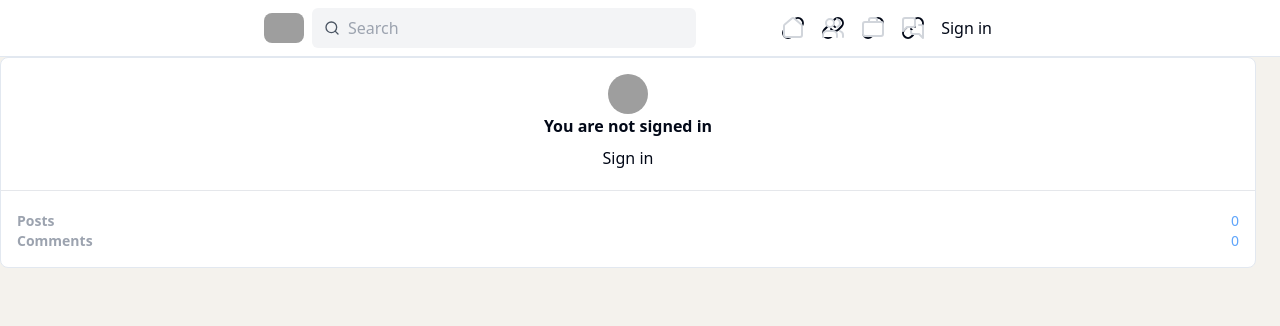
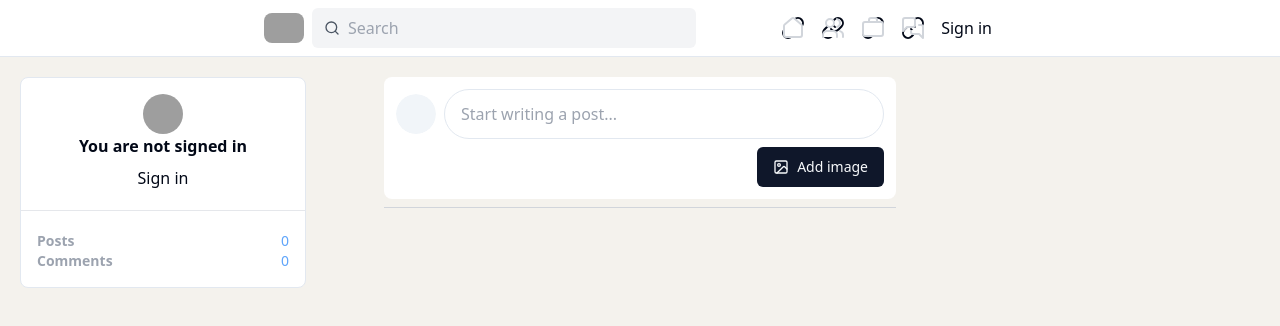
Before and after one commit to Christmp19/linkedin-clone, a Next.js app: page / in a window 1280 px wide. Shown: the top 326 px of the page. Built offline with nearby package versions, Linux system fonts and the light colour scheme; no server answers; grey boxes are pictures that could not be loaded.

Commit message:
Building the Post Form Component (1/2)

```diff
--- /dev/null
+++ b/actions/createPostAction.ts
@@ -0,0 +1 @@
+'use'
--- a/src/app/page.tsx
+++ b/src/app/page.tsx
@@ -1,23 +1,27 @@
+import PostForm from "@/components/PostForm";
 import UserInformation from "@/components/UserInformation";
 import Image from "next/image";
 
 export default function Home() {
   return (
-    <main className="grid">
-      <section>
+    <div className="grid grid-cols-8 mt-5 sm:px-5">
+      <section className="hidden md:inline md:col-span-2">
         {/* User information */}
         <UserInformation />
       </section>
 
-      <section>
-      {/* PostForm */}
+      <section className="col-span-full md:col-span-6 lg:col-span-4 lg:max-w-lg mx-auto w-full">
+
+        {/* PostForm */}
+        <PostForm />
+
       {/* PostFeed */}
       </section>
 
-      <section>
+      <section className="hidden lg:inline justify-center col-span-2">
       {/* Widget */}
       </section>
 
-    </main>
+    </div>
   );
 }
--- /dev/null
+++ b/src/components/PostForm.tsx
@@ -0,0 +1,113 @@
+'use client'
+import { useUser } from '@clerk/nextjs'
+import { Avatar, AvatarFallback, AvatarImage } from "./ui/avatar"
+import React, { useRef, useState } from 'react'
+import { Button } from './ui/button';
+import { ImageIcon, XIcon } from 'lucide-react';
+
+
+function PostForm() {
+    const ref = useRef<HTMLFormElement>(null);
+    const fileInputRef = useRef<HTMLInputElement>(null);
+    const { user } = useUser();
+    const [preview, setPreview] = useState<string | null>(null);
+
+    const handlePostAction = async (formData: FormData) => {
+        const formDataCopy = formData;
+        ref.current?.reset();
+
+        const text = formDataCopy.get('postInput') as string;
+
+        if (!text.trim()) {
+            throw new Error('Post input is required');
+        }
+
+        setPreview(null);
+
+        try {
+            await createPostAction(formDataCopy);
+        } catch (error) {
+            console.log('Error creating post: ', error);
+        }
+    };
+
+    const handleImageChange = (event: React.ChangeEvent<HTMLInputElement>) => {
+        const file = event.target.files?.[0];
+        if (file) {
+            setPreview(URL.createObjectURL(file));
+        }
+    };
+
+    return (
+        <div className='mb-2'>
+            <form ref={ref} action={formData => {
+                // Handle form submission with server action
+                handlePostAction(formData);
+
+                // Toast notification based on the promise above
+            }} className='p-3 bg-white rounded-lg'>
+                <div className='flex items-center space-x-2'>
+                    <Avatar>
+                        <AvatarImage src={user?.imageUrl} />
+                        <AvatarFallback>
+                            {user?.firstName?.charAt(0)}
+                            {user?.lastName?.charAt(0)}
+                        </AvatarFallback>
+                    </Avatar>
+
+                    <input
+                        type="text"
+                        name='postInput'
+                        placeholder='Start writing a post...'
+                        className='flex-1 outline-none rounded-full py-3 px-4 border'
+                    />
+
+                    <input
+                        ref={fileInputRef}
+                        type="file"
+                        name="image"
+                        accept='image/*'
+                        hidden
+                        onChange={handleImageChange}
+                    />
+                    <button type='submit' hidden>Post</button>
+                </div>
+
+                {/* Peview conditionnal check */}
+                {preview && (
+                    <div className='mt-3'>
+                        <img src={preview} alt="Preview" className='w-full object-cover' />
+                    </div>
+                )}
+
+
+                <div className='flex justify-end mt-2 space-x-2'>
+                    <Button
+                        type='button'
+                        onClick={() => fileInputRef.current?.click()
+                        }>
+                        <ImageIcon className='mr-2' size={16} color='currentColor' />
+                        {preview ? "Change" : "Add"} image
+                    </Button>
+
+                    {/* Add and remove preview button */}
+                    {preview && (
+                        <Button
+                            variant='outline'
+                            type='button'
+                            onClick={() =>
+                                setPreview(null)
+                            }>
+                        <XIcon className='mr-2' size={16} color='currentColor' />
+                        Remove image
+                    </Button>
+                    )}
+                </div>
+            </form>
+
+            <hr className='mt-2 border-gray-300'/>
+        </div>
+    )
+}
+
+export default PostForm
```
